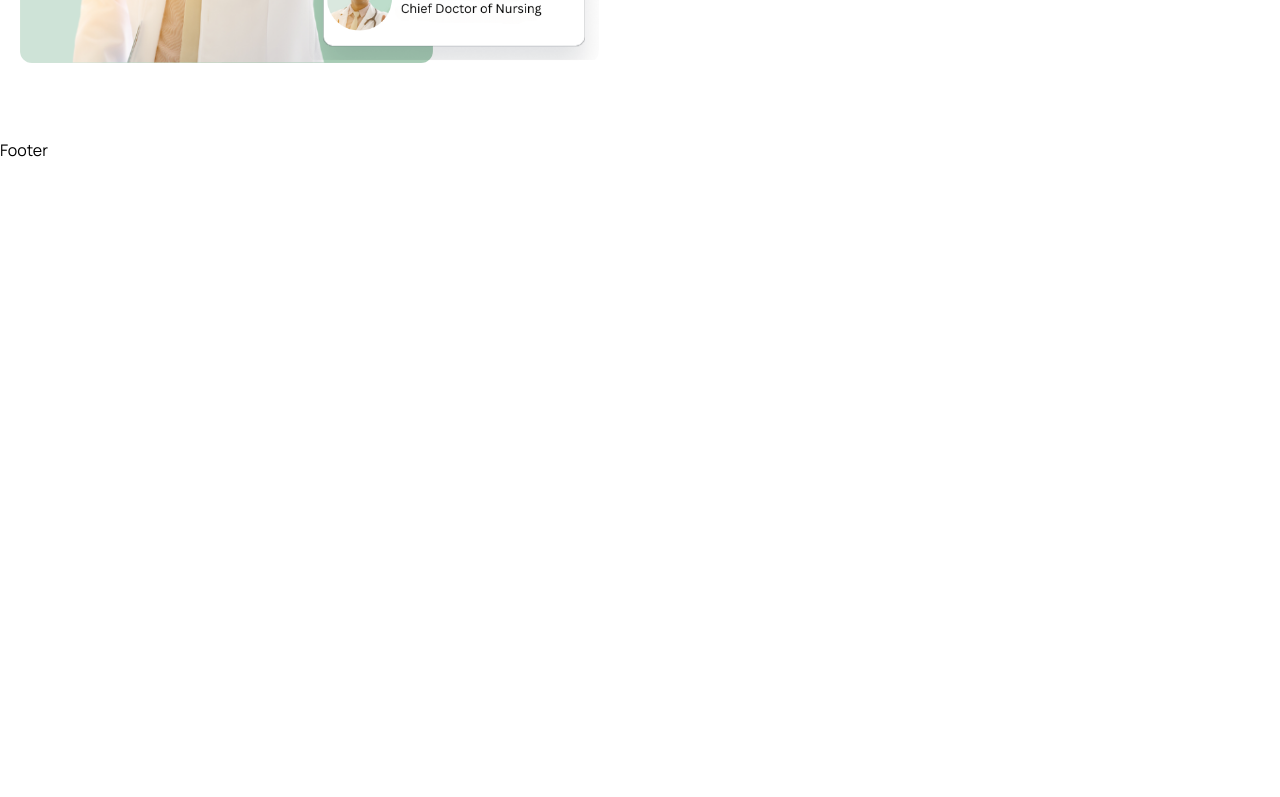
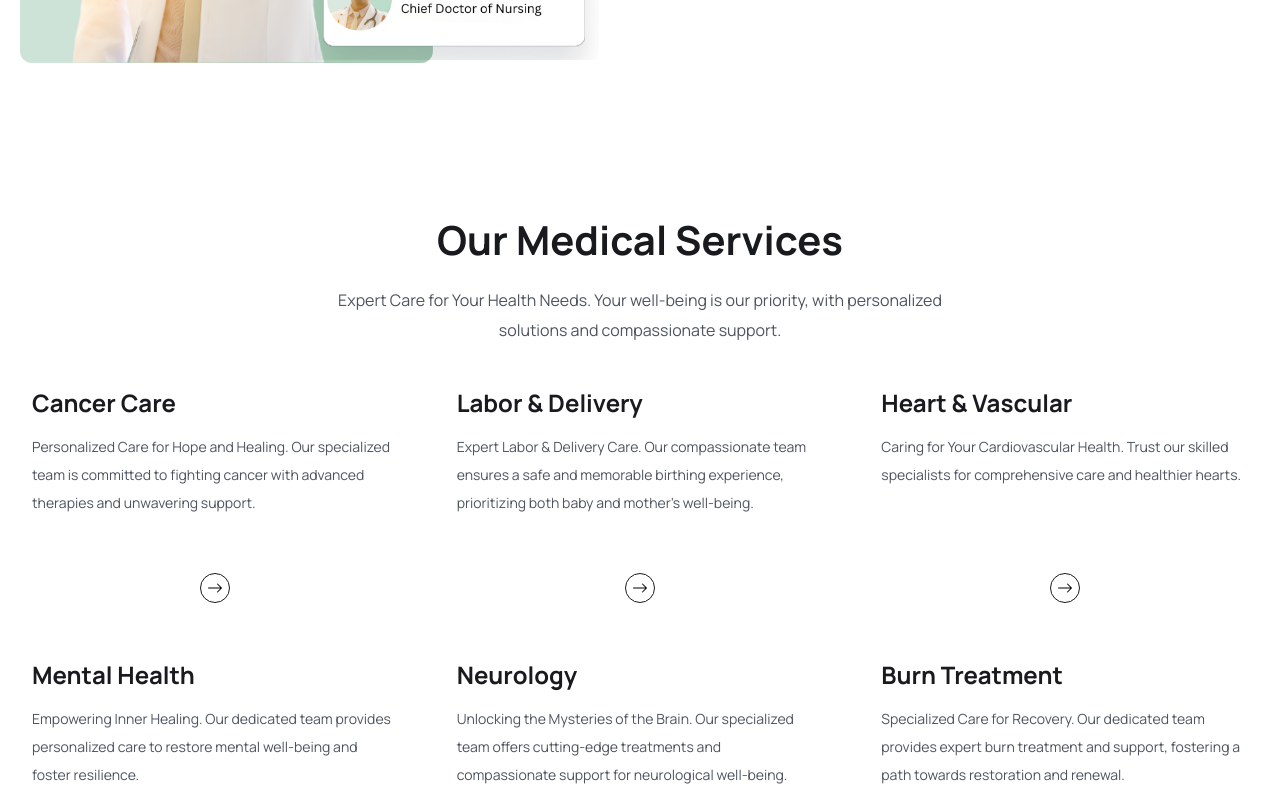
Before and after one commit to aashish-dhiman/MedConnect, a React (Vite) app in the folder frontend/: page / in a window 1280 px wide. Shown: the part 2000-2797 px from the top of the page. Before the commit the page ends 2162 px from the top, so only its background shows below. Built offline with nearby package versions, Linux system fonts and the light colour scheme.

Commit message:
added services section

```diff
--- a/frontend/src/assets/data/services.js
+++ b/frontend/src/assets/data/services.js
@@ -1,38 +1,26 @@
 export const services = [
     {
         name: "Cancer Care",
-    desc: "World-class care for everyone. Our health System offers unmatched, expert health care. From the lab to the clinic.",
-    bgColor: "rgba(254, 182, 13, .2)",
-    textColor: "#FEB60D",
+        desc: "Personalized Care for Hope and Healing. Our specialized team is committed to fighting cancer with advanced therapies and unwavering support.",
     },
     {
         name: "Labor & Delivery",
-    desc: "World-class care for everyone. Our health System offers unmatched, expert health care. From the lab to the clinic.",
-    bgColor: "rgba(151, 113, 255, .2)",
-    textColor: "#9771FF",
+        desc: "Expert Labor & Delivery Care. Our compassionate team ensures a safe and memorable birthing experience, prioritizing both baby and mother's well-being.",
     },
     {
         name: "Heart & Vascular",
-    desc: "World-class care for everyone. Our health System offers unmatched, expert health care. From the lab to the clinic.",
-    bgColor: "rgba(1, 181, 197, .2)",
-    textColor: "#01B5C5",
+        desc: "Caring for Your Cardiovascular Health. Trust our skilled specialists for comprehensive care and healthier hearts.",
     },
     {
         name: "Mental Health",
-    desc: "World-class care for everyone. Our health System offers unmatched, expert health care. From the lab to the clinic.",
-    bgColor: "rgba(1, 181, 197, .2)",
-    textColor: "#01B5C5",
+        desc: "Empowering Inner Healing. Our dedicated team provides personalized care to restore mental well-being and foster resilience.",
     },
     {
         name: "Neurology",
-    desc: "World-class care for everyone. Our health System offers unmatched, expert health care. From the lab to the clinic.",
-    bgColor: "rgba(254, 182, 13, .2)",
-    textColor: "#FEB60D",
+        desc: " Unlocking the Mysteries of the Brain. Our specialized team offers cutting-edge treatments and compassionate support for neurological well-being.",
     },
     {
         name: "Burn Treatment",
-    desc: "World-class care for everyone. Our health System offers unmatched, expert health care. From the lab to the clinic.",
-    bgColor: "rgba(151, 113, 255, .2)",
-    textColor: "#9771FF",
+        desc: "Specialized Care for Recovery. Our dedicated team provides expert burn treatment and support, fostering a path towards restoration and renewal.",
     },
 ];
--- /dev/null
+++ b/frontend/src/components/services/Services.jsx
@@ -0,0 +1,28 @@
+import ServicesCard from "./ServicesCard";
+import { services } from "./../../assets/data/services";
+const Services = () => {
+    return (
+        <section>
+            <div className="container">
+                <div className="mx-auto w-[80%] md:w-1/2 lg:w-1/2 text-center">
+                    <h2 className="heading text-center ">
+                        Our Medical Services
+                    </h2>
+                    <p className="text__para">
+                        Expert Care for Your Health Needs. Your well-being is
+                        our priority, with personalized solutions and
+                        compassionate support.
+                    </p>
+                </div>
+                {/* ========= Cards Components ====== */}
+                <div className=" grid grid-cols-1 md:grid-cols-3 lg:grid-cols-3 gap-5 md:gap-[30px] lg:gap-[34px] mt-[30px] ">
+                    {services.map((item, index) => (
+                        <ServicesCard {...item} key={index} />
+                    ))}
+                </div>
+            </div>
+        </section>
+    );
+};
+
+export default Services;
--- /dev/null
+++ b/frontend/src/components/services/ServicesCard.jsx
@@ -0,0 +1,35 @@
+import PropTypes from "prop-types";
+import { Link } from "react-router-dom";
+import { BsArrowRight } from "react-icons/bs";
+
+const ServicesCard = (props) => {
+    const { name, desc } = props;
+    return (
+        <div className="py-[10px] px-3">
+            <h2 className="text-[24px] leading-9 text-headingColor font-[700] ">
+                {name}
+            </h2>
+            <p className="text-[14px] leading-7 font-[400] text-textColor mt-3 h-[120px]">
+                {desc}
+            </p>
+
+            <div className="">
+                <Link
+                    to="/doctors"
+                    className=" w-[30px] h-[30px] rounded-full border border-solid border-[#181A1E] mt-[20px] mx-auto flex items-center justify-center group hover:bg-primaryColor hover:border-none "
+                >
+                    <BsArrowRight className="group-hover:text-white w-6 group-hover:scale-[0.9] transition-all " />
+                </Link>
+            </div>
+        </div>
+    );
+};
+
+ServicesCard.propTypes = {
+    name: PropTypes.string.isRequired,
+    desc: PropTypes.string.isRequired,
+    bgColor: PropTypes.string.isRequired,
+    textColor: PropTypes.string.isRequired,
+};
+
+export default ServicesCard;
--- a/frontend/src/index.css
+++ b/frontend/src/index.css
@@ -22,7 +22,7 @@
     }
 
     .heading {
-        @apply text-[44px] leading-[54px] font-[700] text-headingColor;
+        @apply text-[40px] leading-[54px] font-[700] text-headingColor;
     }
 
     .text__para {
--- a/frontend/src/pages/Home.jsx
+++ b/frontend/src/pages/Home.jsx
@@ -8,6 +8,7 @@ import icon03 from "../assets/images/icon03.png";
 
 import Card from "../components/modals/card";
 import About from "../components/about/About";
+import Services from "../components/services/Services";
 
 const Home = () => {
     const cardItem = [
@@ -144,6 +145,10 @@ const Home = () => {
             {/* ============ About section start ================== */}
             <About />
             {/* ========== About Section Ends =========  */}
+
+            {/* ================ Services section starts ============ */}
+            <Services />
+            {/* =============== Services section ends ================ */}
         </>
     );
 };
```
Lines whose indentation alone changed are shown as unchanged.
